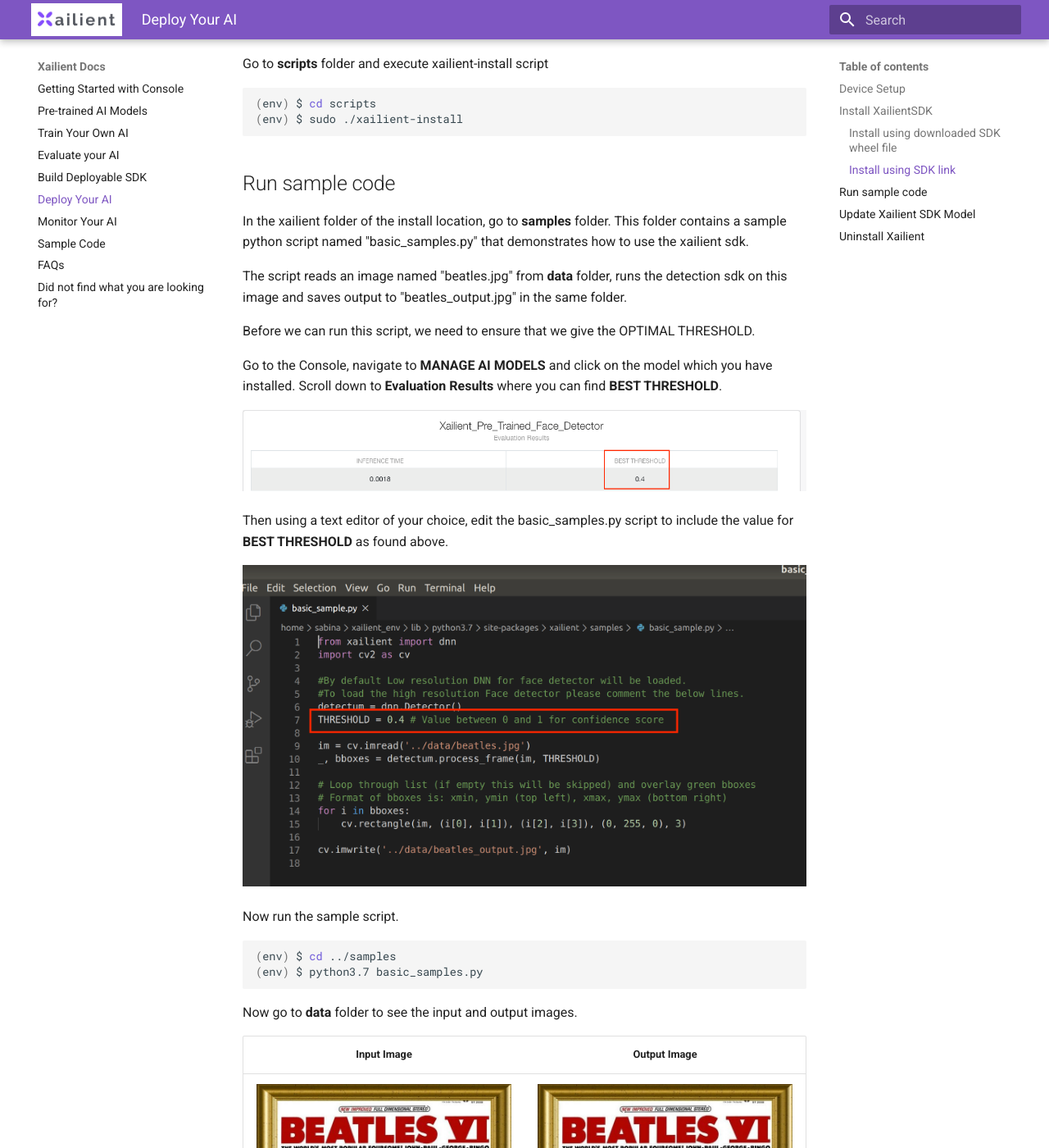
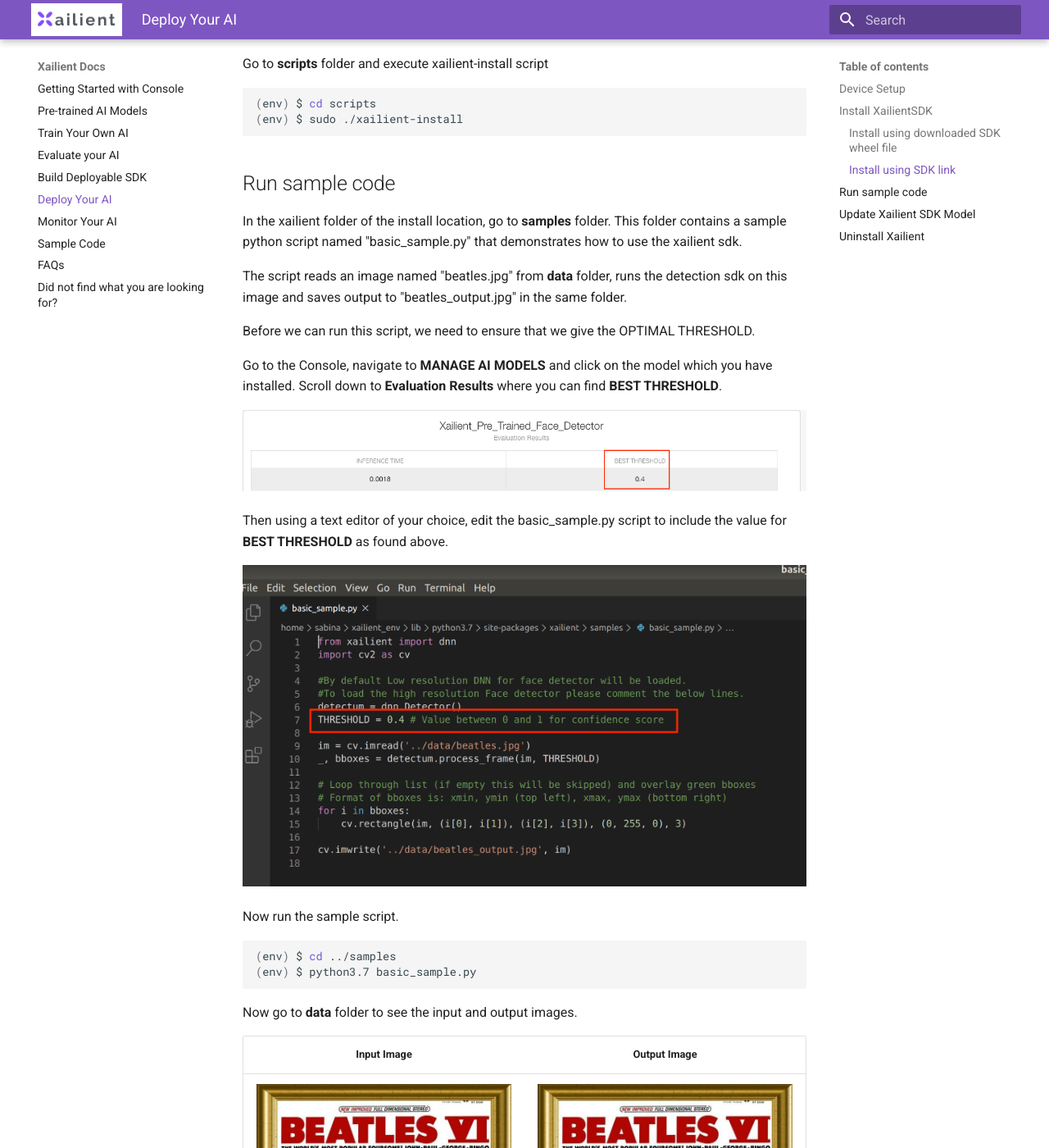
Before and after one commit to xailient-public/docs, an MkDocs documentation site: the page built from docs/installation.md, in a window 1280 px wide and 1400 px high, scrolled down 4156 px. Shown: the whole window at 82% size. Built offline with MkDocs 1.6.1 and Material for MkDocs 9.7.7, drawn with Linux system fonts in a browser that asks for light colours.

Commit message:
Updated filename

````diff
--- a/docs/installation.md
+++ b/docs/installation.md
@@ -189,7 +189,7 @@ Go to __scripts__ folder and execute xailient-install script
 
 ## Run sample code
 
-In the xailient folder of the install location, go to __samples__ folder. This folder contains a sample python script named "basic_samples.py" that demonstrates how to use the xailient sdk.
+In the xailient folder of the install location, go to __samples__ folder. This folder contains a sample python script named "basic_sample.py" that demonstrates how to use the xailient sdk.
 
 The script reads an image named "beatles.jpg" from __data__ folder, runs the detection sdk on this image and saves output to "beatles_output.jpg" in the same folder.
 
@@ -202,7 +202,7 @@ Scroll down to __Evaluation Results__ where you can find __BEST THRESHOLD__.
   <img src="../img/console/Evaluation_thresh.png">
 </p>
 
-Then using a text editor of your choice, edit the basic_samples.py script to include the value for __BEST THRESHOLD__ as found above.
+Then using a text editor of your choice, edit the basic_sample.py script to include the value for __BEST THRESHOLD__ as found above.
 
 <p align="center">
   <img src="../img/console/best_thresh.png">
@@ -213,7 +213,7 @@ Now run the sample script.
 
 ```bash
 (env) $ cd ../samples
-(env) $ python3.7 basic_samples.py
+(env) $ python3.7 basic_sample.py
 ```
 
 Now go to __data__ folder to see the input and output images.
````
